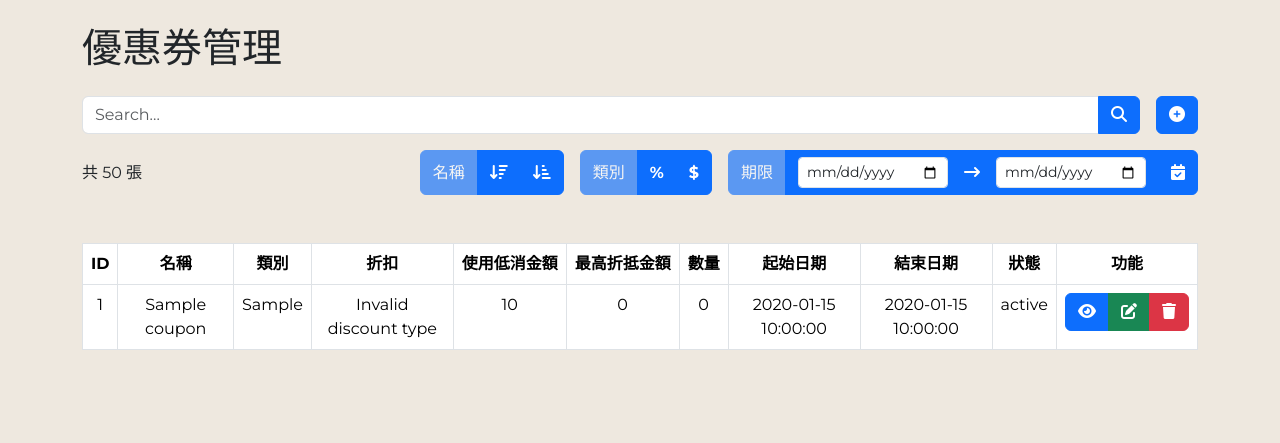
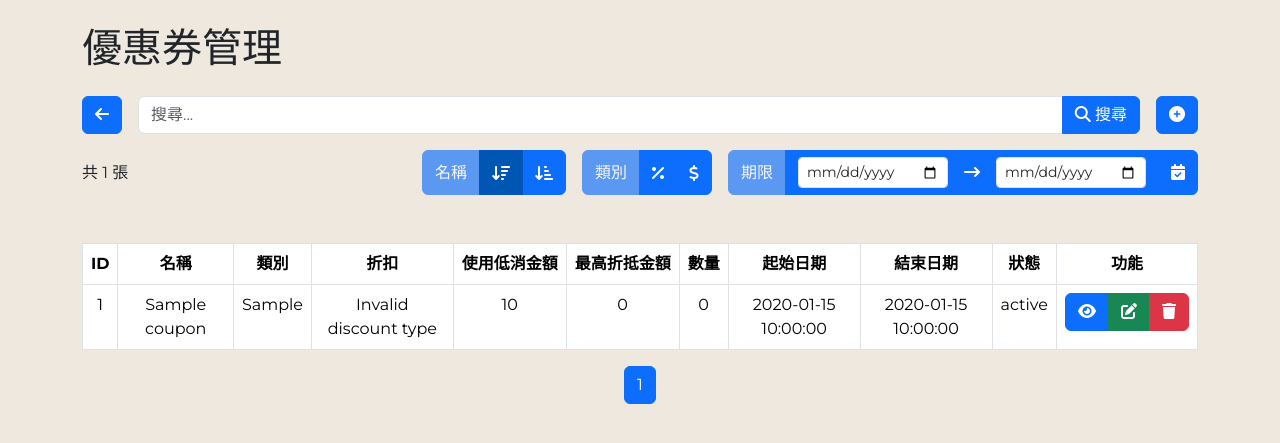
Before and after one commit to tch-robert/CampMate_Management_System, a PHP site: page /coupons/coupons-list.php?order=name_asc in a window 1280 px wide. Shown: the top 443 px of the page. Run offline with PHP 8.4, Linux system fonts and the light colour scheme; tables that the repository leaves empty or names only in its code hold one stand-in row (values such as "Sample post").

Commit message:
0601_1135

```diff
--- a/coupons/coupons-list.php
+++ b/coupons/coupons-list.php
@@ -2,24 +2,60 @@
 require_once("../db_connect.php");
 $pageTitle = "優惠券管理";
 
-// if (isset($_GET["id"])) {
+// 獲取當前頁數，如果沒有指定則默認為第1頁
+$page = isset($_GET['page']) ? (int)$_GET['page'] : 1;
+$couponsPerPage = 10; // 每頁顯示的優惠券數量
+$offset = ($page - 1) * $couponsPerPage;
 
+// 獲取搜尋和篩選條件
+$search = isset($_GET['search']) ? $_GET['search'] : "";
+$order = isset($_GET['order']) ? $_GET['order'] : "";
+$categoryFilter = isset($_GET['category']) ? $_GET['category'] : "";
+$startDate = isset($_GET['start']) ? $_GET['start'] : "";
+$endDate = isset($_GET['end']) ? $_GET['end'] : "";
 
+// 查詢總數量
+$totalCouponsSql = "SELECT COUNT(*) AS total FROM coupon WHERE valid=1";
+if ($search) {
+    $totalCouponsSql .= " AND (coupon_name LIKE '%$search%' OR category LIKE '%$search%' OR discount LIKE '%$search%' OR min_cost LIKE '%$search%' OR max_discount_amount LIKE '%$search%' OR coupon_num LIKE '%$search%' OR start_date LIKE '%$search%' OR end_date LIKE '%$search%' OR status LIKE '%$search%')";
+}
+if ($categoryFilter) {
+    $totalCouponsSql .= " AND category='$categoryFilter'";
+}
+if ($startDate && $endDate) {
+    $totalCouponsSql .= " AND start_date >= '$startDate' AND end_date <= '$endDate'";
+}
+$totalCouponsResult = $conn->query($totalCouponsSql);
+$totalCoupons = $totalCouponsResult->fetch_assoc()['total'];
+$totalPages = ceil($totalCoupons / $couponsPerPage);
+
+// 查詢當前頁面顯示的優惠券
 $sql = "SELECT * FROM coupon WHERE valid=1";
+if ($search) {
+    $sql .= " AND (coupon_name LIKE '%$search%' OR category LIKE '%$search%' OR discount LIKE '%$search%' OR min_cost LIKE '%$search%' OR max_discount_amount LIKE '%$search%' OR coupon_num LIKE '%$search%' OR start_date LIKE '%$search%' OR end_date LIKE '%$search%' OR status LIKE '%$search%')";
+}
+if ($categoryFilter) {
+    $sql .= " AND category='$categoryFilter'";
+}
+if ($startDate && $endDate) {
+    $sql .= " AND start_date >= '$startDate' AND end_date <= '$endDate'";
+}
+if ($order == 'name_asc') {
+    $sql .= " ORDER BY coupon_name ASC";
+} elseif ($order == 'name_desc') {
+    $sql .= " ORDER BY coupon_name DESC";
+}
+$sql .= " LIMIT $couponsPerPage OFFSET $offset";
 $result = $conn->query($sql);
 $rows = $result->fetch_all(MYSQLI_ASSOC);
-// var_dump($rows);
-
-
 ?>
 <!DOCTYPE html>
-<html lang="en">
+<html lang="zh-Hant">
 
 <head>
     <meta charset="UTF-8">
     <meta name="viewport" content="width=device-width, initial-scale=1.0">
     <title>優惠券管理</title>
-    <!-- css -->
     <?php include("../css.php") ?>
     <style>
         table {
@@ -29,6 +65,11 @@ $rows = $result->fetch_all(MYSQLI_ASSOC);
                 text-align: center;
             }
         }
+
+        .btn.active {
+            background-color: #0056b3;
+            color: white;
+        }
     </style>
 </head>
 
@@ -37,7 +78,7 @@ $rows = $result->fetch_all(MYSQLI_ASSOC);
         <h1 class="pt-4"><?= $pageTitle ?></h1>
         <div class="d-flex justify-content-between align-items-center py-3">
             <div>
-                <?php if (isset($_GET["search"])) : ?>
+                <?php if ($search || $order || $categoryFilter || ($startDate && $endDate)) : ?>
                     <a class="btn btn-primary me-3" href="coupons-list.php">
                         <i class="fa-solid fa-arrow-left"></i>
                     </a>
@@ -45,9 +86,9 @@ $rows = $result->fetch_all(MYSQLI_ASSOC);
             </div>
             <form action="" class="flex-fill">
                 <div class="input-group">
-                    <input type="text" class="form-control" placeholder="Search..." name="search">
+                    <input type="text" class="form-control" placeholder="搜尋..." name="search" value="<?= htmlspecialchars($search) ?>">
                     <button class="btn btn-primary" type="submit">
-                        <i class="fa-solid fa-magnifying-glass"></i>
+                        <i class="fa-solid fa-magnifying-glass"></i> 搜尋
                     </button>
                 </div>
             </form>
@@ -57,47 +98,49 @@ $rows = $result->fetch_all(MYSQLI_ASSOC);
         </div>
         <div class="d-flex justify-content-between align-items-center pb-5">
             <div>
-                共 50 張
+                共 <?= $totalCoupons ?> 張
             </div>
             <div class="d-flex justify-content-center align-items-stretch gap-3">
                 <div class="btn-group">
                     <button type="button" class="btn btn-primary" disabled>
                         名稱
                     </button>
-                    <button type="button" class="btn btn-primary">
-                        <i class="fa-solid fa-arrow-down-wide-short"></i>
-                    </button>
-                    <button type="button" class="btn btn-primary">
-                        <i class="fa-solid fa-arrow-down-short-wide"></i>
-                    </button>
+                    <a href="?<?= http_build_query(array_merge($_GET, ['order' => 'name_asc'])) ?>" class="btn btn-primary <?= ($order == 'name_asc') ? 'active' : '' ?>">
+                        <i class="fa-solid fa-arrow-down-wide-short mt-2"></i>
+                    </a>
+                    <a href="?<?= http_build_query(array_merge($_GET, ['order' => 'name_desc'])) ?>" class="btn btn-primary <?= ($order == 'name_desc') ? 'active' : '' ?>">
+                        <i class="fa-solid fa-arrow-down-short-wide mt-2"></i>
+                    </a>
                 </div>
                 <div class="btn-group">
                     <button type="button" class="btn btn-primary" disabled>
                         類別
                     </button>
-                    <button type="button" class="btn btn-primary">
-                        <span class="fw-bold"> % </span>
-                    </button>
-                    <button type="button" class="btn btn-primary">
-                        <span class="fw-bold"> $ </span>
-                    </button>
+                    <a href="?<?= http_build_query(array_merge($_GET, ['category' => '%數折扣'])) ?>" class="btn btn-primary <?= ($categoryFilter == '%數折扣') ? 'active' : '' ?>">
+                        <i class="fa-solid fa-percent mt-2"></i>
+                    </a>
+                    <a href="?<?= http_build_query(array_merge($_GET, ['category' => '金額折抵'])) ?>" class="btn btn-primary <?= ($categoryFilter == '金額折抵') ? 'active' : '' ?>">
+                        <i class="fa-solid fa-dollar-sign mt-2"></i>
+                    </a>
                 </div>
-
                 <div class="btn-group">
                     <button type="button" class="btn btn-primary" disabled>
                         期限
                     </button>
                     <button type="button" class="btn btn-primary">
+                        <input type="hidden" name="search" value="<?= htmlspecialchars($search) ?>">
+                        <input type="hidden" name="order" value="<?= htmlspecialchars($order) ?>">
+                        <input type="hidden" name="category" value="<?= htmlspecialchars($categoryFilter) ?>">
                         <form action="">
                             <div class="row g-3 align-items-center">
                                 <div class="col-auto">
-                                    <input type="date" class="form-control form-control-sm" name="start">
+                                    <input type="date" class="form-control form-control-sm" name="start" value="<?= htmlspecialchars($startDate) ?>">
                                 </div>
                                 <div class="col-auto">
                                     <i class="fa-solid fa-arrow-right-long"></i>
                                 </div>
                                 <div class="col-auto">
-                                    <input type="date" class="form-control form-control-sm" name="end">
+                                    <input type="date" class="form-control form-control-sm" name="end" value="<?= htmlspecialchars($endDate) ?>">
                                 </div>
                             </div>
                             <button type="submit" class="btn btn-primary">
@@ -108,7 +151,8 @@ $rows = $result->fetch_all(MYSQLI_ASSOC);
                 </div>
             </div>
         </div>
-
+    </div>
+    <div class="container">
         <table class="table table-bordered">
             <thead>
                 <tr class="text-nowrap">
@@ -128,44 +172,26 @@ $rows = $result->fetch_all(MYSQLI_ASSOC);
             <tbody>
                 <?php foreach ($rows as $coupon) : ?>
                     <tr>
-                        <td>
-                            <?= $coupon["id"] ?>
-                        </td>
-                        <td>
-                            <?= $coupon["coupon_name"] ?>
-                        </td>
-                        <td>
-                            <?= $coupon["category"] ?>
-                        </td>
+                        <td><?= htmlspecialchars($coupon["id"]) ?></td>
+                        <td><?= htmlspecialchars($coupon["coupon_name"]) ?></td>
+                        <td><?= htmlspecialchars($coupon["category"]) ?></td>
                         <td>
                             <?php
                             if ($coupon["category"] === '%數折扣') {
-                                echo $coupon["discount"] * 100 . '%';
+                                echo htmlspecialchars($coupon["discount"] * 100) . '%';
                             } else if ($coupon["category"] === '金額折抵') {
-                                echo floor($coupon["discount"]) . '元';
+                                echo htmlspecialchars(floor($coupon["discount"])) . '元';
                             } else {
                                 echo 'Invalid discount type';
                             }
                             ?>
                         </td>
-                        <td>
-                            <?= number_format($coupon["min_cost"]) ?>
-                        </td>
-                        <td>
-                            <?= number_format($coupon["max_discount_amount"]) ?>
-                        </td>
-                        <td>
-                            <?= number_format($coupon["coupon_num"]) ?>
-                        </td>
-                        <td>
-                            <?= $coupon["start_date"] ?>
-                        </td>
-                        <td>
-                            <?= $coupon["end_date"] ?>
-                        </td>
-                        <td>
-                            <?= $coupon["status"] ?>
-                        </td>
+                        <td><?= number_format($coupon["min_cost"]) ?></td>
+                        <td><?= number_format($coupon["max_discount_amount"]) ?></td>
+                        <td><?= number_format($coupon["coupon_num"]) ?></td>
+                        <td><?= htmlspecialchars($coupon["start_date"]) ?></td>
+                        <td><?= htmlspecialchars($coupon["end_date"]) ?></td>
+                        <td><?= htmlspecialchars($coupon["status"]) ?></td>
                         <td>
                             <div class="btn-group">
                                 <button type="button" class="btn btn-primary">
@@ -183,9 +209,19 @@ $rows = $result->fetch_all(MYSQLI_ASSOC);
                 <?php endforeach; ?>
             </tbody>
         </table>
-
-        <!-- 增加分頁功能，總共五頁 -->
-
+    </div>
+    <!-- 分頁按鈕 -->
+    <nav aria-label="Page navigation">
+        <ul class="pagination justify-content-center">
+            <?php for ($i = 1; $i <= $totalPages; $i++) : ?>
+                <li class="page-item <?= ($i == $page) ? 'active' : '' ?>">
+                    <a class="page-link" href="?<?= http_build_query(array_merge($_GET, ['page' => $i])) ?>">
+                        <?= $i ?>
+                    </a>
+                </li>
+            <?php endfor; ?>
+        </ul>
+    </nav>
     </div>
 </body>
 
```
